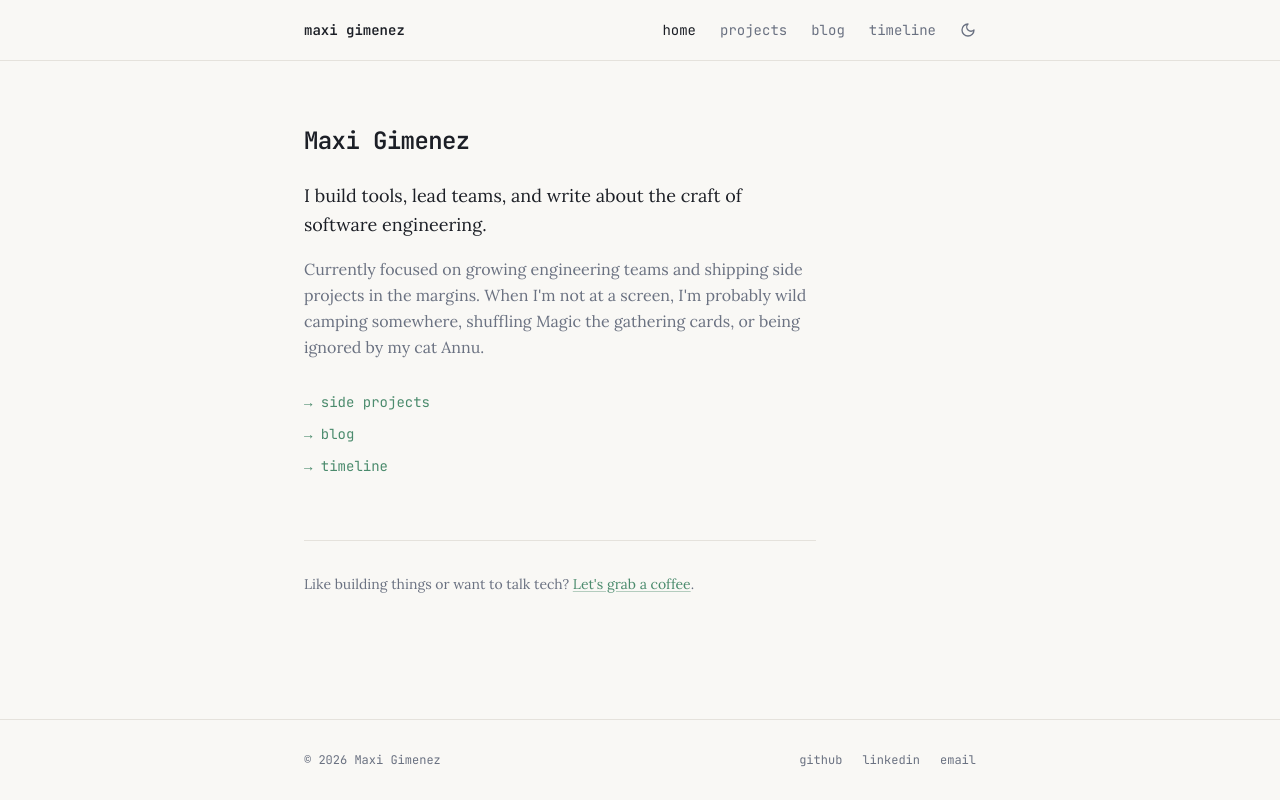
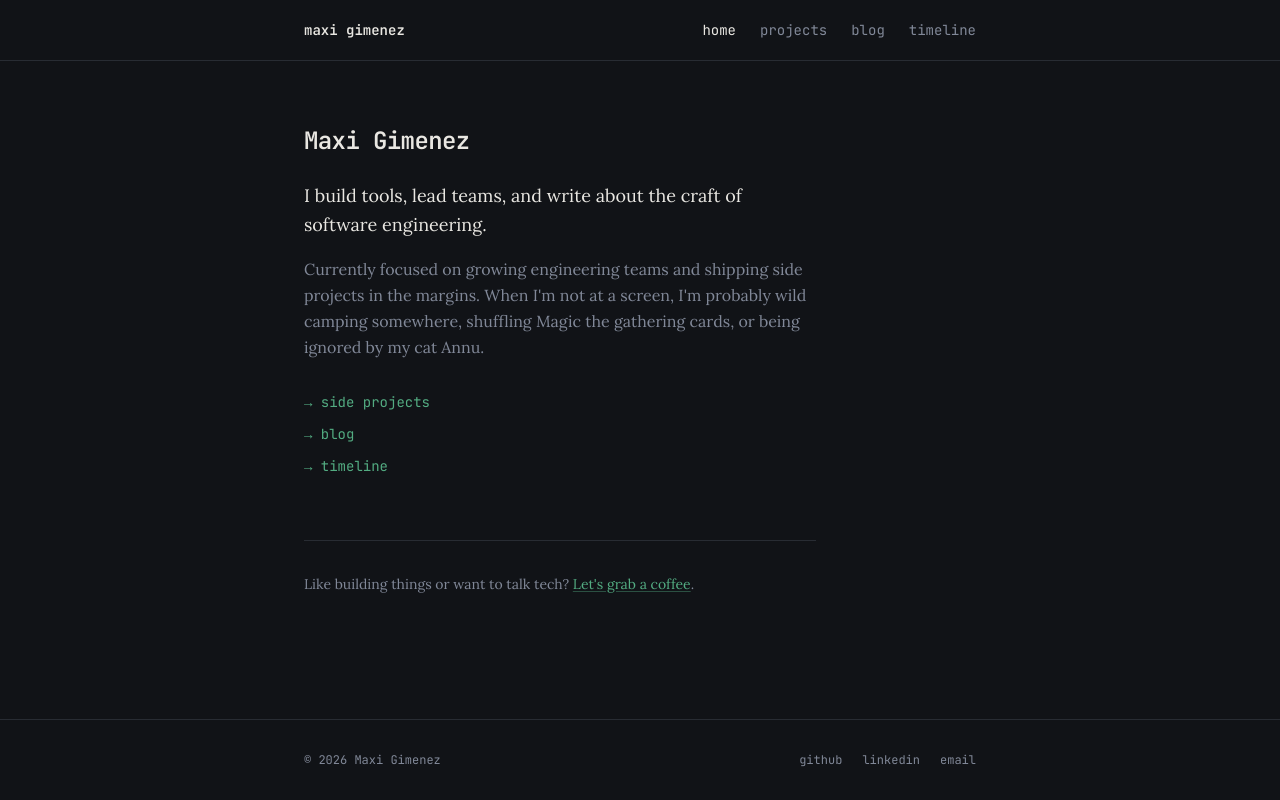
Before and after one commit to maxigimenez/www, a Next.js app: page / in a window 1280 px wide. Built offline with nearby package versions, Linux system fonts and the light colour scheme.

Commit message:
Parallax: maxigimenez/www#45 - Remove light mode toggle, only preserve dark mode.

```diff
--- a/app/globals.css
+++ b/app/globals.css
@@ -4,47 +4,6 @@
 
 @layer base {
   :root {
-    --background: 40 25% 97%;
-    --foreground: 220 15% 13%;
-
-    --card: 40 20% 95%;
-    --card-foreground: 220 15% 13%;
-
-    --popover: 40 25% 97%;
-    --popover-foreground: 220 15% 13%;
-
-    --primary: 152 30% 42%;
-    --primary-foreground: 40 25% 97%;
-
-    --secondary: 40 15% 92%;
-    --secondary-foreground: 220 15% 20%;
-
-    --muted: 40 12% 90%;
-    --muted-foreground: 220 10% 46%;
-
-    --accent: 152 25% 90%;
-    --accent-foreground: 152 30% 30%;
-
-    --destructive: 0 84.2% 60.2%;
-    --destructive-foreground: 210 40% 98%;
-
-    --border: 40 15% 88%;
-    --input: 40 15% 88%;
-    --ring: 152 30% 42%;
-
-    --radius: 0.375rem;
-
-    --sidebar-background: 40 25% 97%;
-    --sidebar-foreground: 220 15% 13%;
-    --sidebar-primary: 152 30% 42%;
-    --sidebar-primary-foreground: 40 25% 97%;
-    --sidebar-accent: 40 15% 92%;
-    --sidebar-accent-foreground: 220 15% 20%;
-    --sidebar-border: 40 15% 88%;
-    --sidebar-ring: 152 30% 42%;
-  }
-
-  .dark {
     --background: 220 15% 8%;
     --foreground: 40 15% 90%;
 
@@ -72,6 +31,8 @@
     --border: 220 12% 18%;
     --input: 220 12% 18%;
     --ring: 152 35% 50%;
+
+    --radius: 0.375rem;
 
     --sidebar-background: 220 15% 8%;
     --sidebar-foreground: 40 15% 90%;
--- a/components/Navigation.tsx
+++ b/components/Navigation.tsx
@@ -2,9 +2,6 @@
 
 import Link from 'next/link';
 import { usePathname } from 'next/navigation';
-import { useTheme } from 'next-themes';
-import { Moon, Sun } from 'lucide-react';
-import { useEffect, useState } from 'react';
 
 const navLinks = [
   { href: '/', label: 'home' },
@@ -15,13 +12,6 @@ const navLinks = [
 
 export function Navigation() {
   const pathname = usePathname();
-  const { theme, setTheme } = useTheme();
-  const [mounted, setMounted] = useState(false);
-
-  // Avoid hydration mismatch
-  useEffect(() => {
-    setMounted(true);
-  }, []);
 
   return (
     <header className="border-b border-border">
@@ -43,16 +33,6 @@ export function Navigation() {
               {link.label}
             </Link>
           ))}
-          {mounted && (
-            <button
-              onClick={() => setTheme(theme === 'dark' ? 'light' : 'dark')}
-              className="text-muted-foreground hover:text-foreground transition-colors"
-              aria-label="Toggle theme"
-            >
-              <Sun className="h-4 w-4 hidden dark:block" />
-              <Moon className="h-4 w-4 block dark:hidden" />
-            </button>
-          )}
         </nav>
       </div>
     </header>
--- a/components/Providers.tsx
+++ b/components/Providers.tsx
@@ -1,11 +1,9 @@
 'use client';
-
-import { ThemeProvider } from "next-themes";
 
 export function Providers({ children }: { children: React.ReactNode }) {
   return (
-    <ThemeProvider attribute="class" defaultTheme="system" enableSystem>
+    <>
       {children}
-    </ThemeProvider>
+    </>
   );
 }
--- a/package.json
+++ b/package.json
@@ -48,7 +48,6 @@
     "input-otp": "1.4.2",
     "lucide-react": "0.462.0",
     "next": "16.1.6",
-    "next-themes": "0.3.0",
     "react": "19.2.4",
     "react-day-picker": "8.10.1",
     "react-dom": "19.2.4",
--- a/tailwind.config.ts
+++ b/tailwind.config.ts
@@ -1,8 +1,8 @@
 import type { Config } from "tailwindcss";
 
 export default {
-  darkMode: ["class"],
-  content: ["./pages/**/*.{ts,tsx}", "./components/**/*.{ts,tsx}", "./app/**/*.{ts,tsx}", "./src/**/*.{ts,tsx}"],
+	content: [
+"./pages/**/*.{ts,tsx}", "./components/**/*.{ts,tsx}", "./app/**/*.{ts,tsx}", "./src/**/*.{ts,tsx}"],
   prefix: "",
   theme: {
     container: {
```
